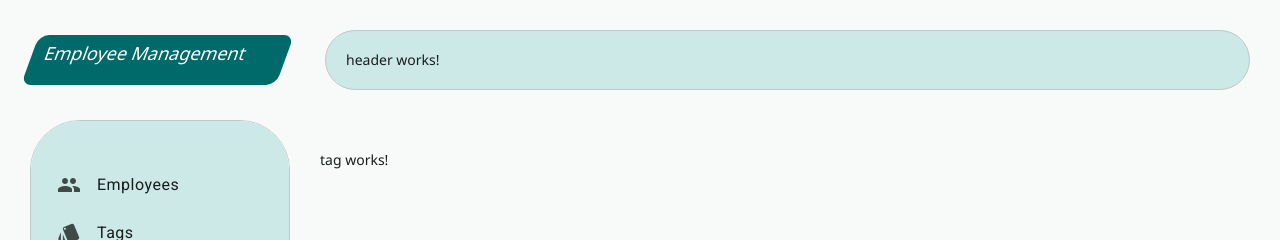
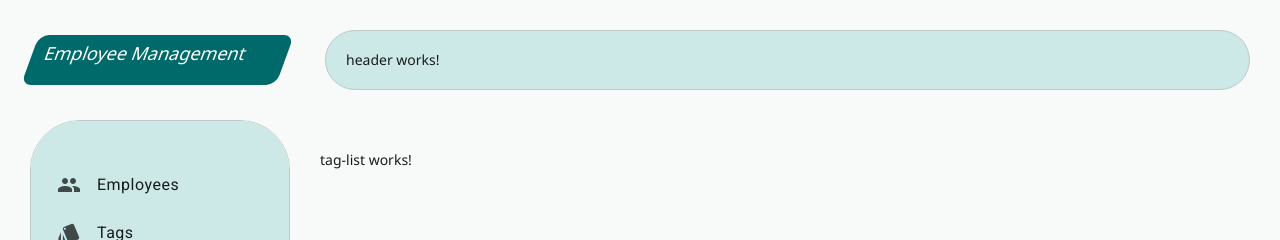
Before and after one commit to SiavashBashiri/employee-management, an Angular app in the folder frontend/: page /tags in a window 1280 px wide. Shown: the top 240 px of the page. Built offline with nearby package versions, Linux system fonts and the light colour scheme.

Commit message:
feat(tag): add tag-list to tag component

```diff
--- a/frontend/src/app/features/tags/components/tag/tag.html
+++ b/frontend/src/app/features/tags/components/tag/tag.html
@@ -1 +1 @@
-<p>tag works!</p>
+<app-tag-list />
--- a/frontend/src/app/features/tags/components/tag/tag.ts
+++ b/frontend/src/app/features/tags/components/tag/tag.ts
@@ -1,8 +1,9 @@
 import { Component } from '@angular/core';
+import { TagList } from '../tag-list/tag-list';
 
 @Component({
   selector: 'app-tag',
-  imports: [],
+  imports: [TagList],
   templateUrl: './tag.html',
   styleUrl: './tag.scss',
 })
```
